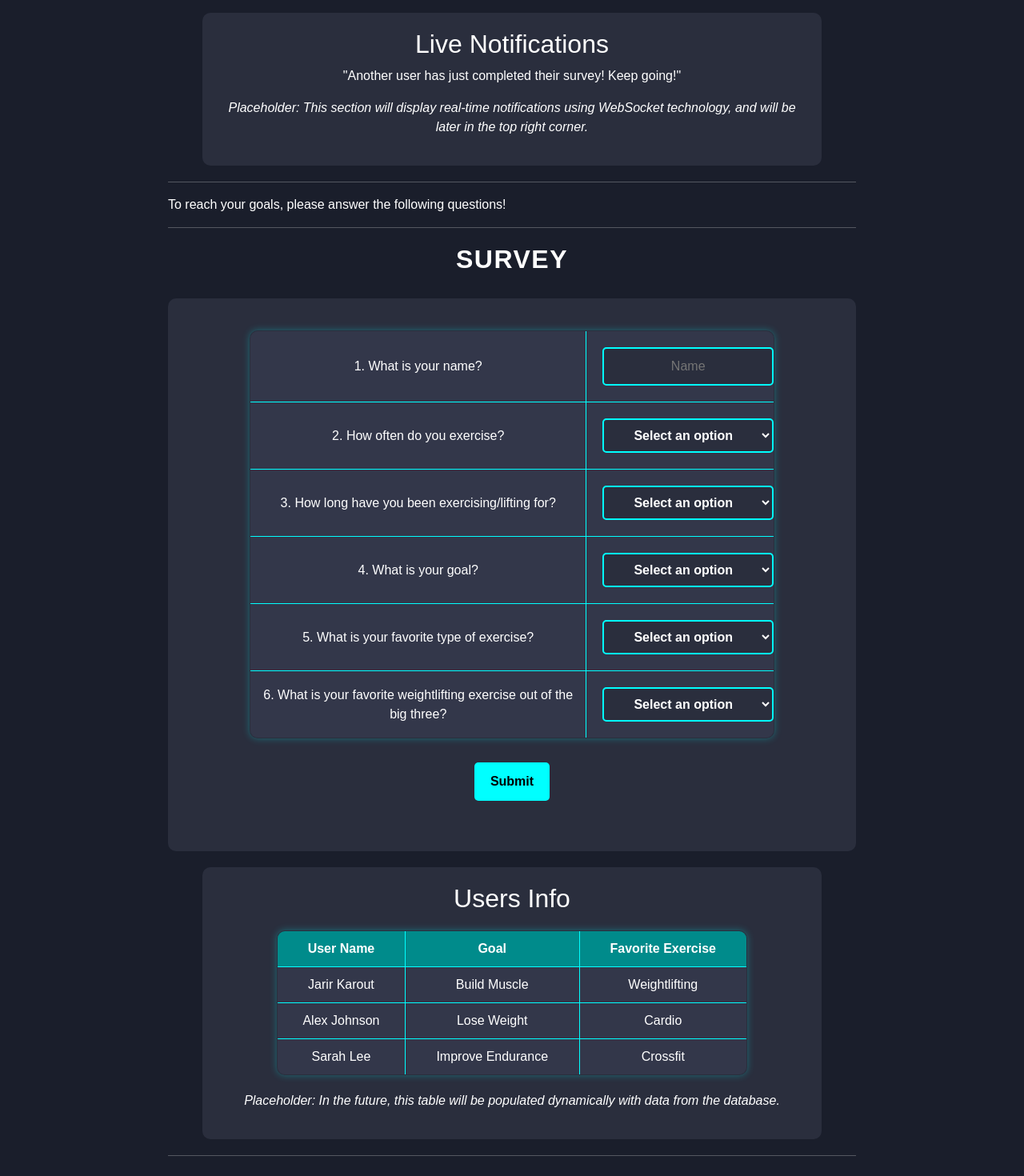
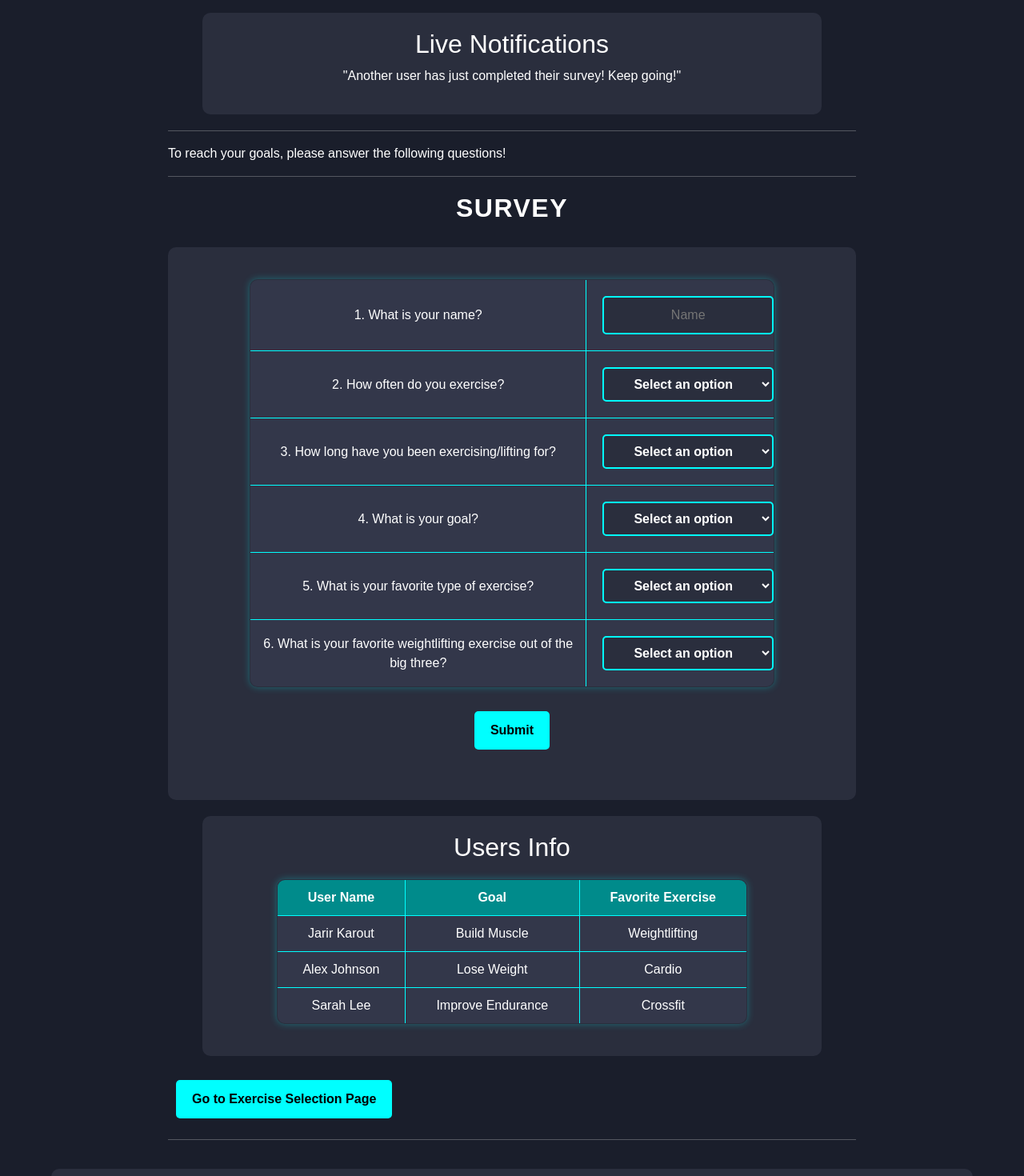
Before and after one commit to jkarout/Startup, a React (Vite) app: page /survey in a window 1280 px wide. Shown: the part 520-1990 px from the top of the page at 80% size. Built offline with nearby package versions, Linux system fonts and the light colour scheme.

Commit message:
update the survey table so it updates in real time and finalized the survey

```diff
--- a/src/survey/survey.jsx
+++ b/src/survey/survey.jsx
@@ -1,7 +1,12 @@
 import React from 'react';
-import styles from './survey.module.css'; // Ensure this CSS file is linked
+import { useNavigate } from 'react-router-dom';
+import { useSurveyForm } from './surveyLogic';
+import styles from './survey.module.css';
 
 export function Survey() {
+  const { formData, handleChange, handleSubmit, errorMessage, users } = useSurveyForm();
+  const navigate = useNavigate();
+
   return (
     <div className={styles.body}>
       <main>
@@ -16,11 +21,6 @@ export function Survey() {
           <p id="websocket-message">
             "Another user has just completed their survey! Keep going!"
           </p>
-          <p>
-            <em>
-              Placeholder: This section will display real-time notifications using WebSocket technology, and will be later in the top right corner.
-            </em>
-          </p>
         </section>
 
         <hr />
@@ -28,19 +28,27 @@ export function Survey() {
         <hr />
 
         <h1>Survey</h1>
-        <form method="get" action="/results">
+
+
+        <form onSubmit={handleSubmit}>
           <table border="1" cellSpacing="0" cellPadding="10">
-            {/* Question 1 */}
             <tr>
               <td>1. What is your name?</td>
-              <td><input type="text" name="username" placeholder="Name" /></td>
+              <td>
+                <input
+                  type="text"
+                  name="username"
+                  placeholder="Name"
+                  value={formData.username}
+                  onChange={handleChange}
+                />
+              </td>
             </tr>
 
-            {/* Question 2 */}
             <tr>
               <td>2. How often do you exercise?</td>
               <td>
-                <select name="ExerciseFrequency">
+                <select name="ExerciseFrequency" value={formData.ExerciseFrequency} onChange={handleChange}>
                   <option value="Default">Select an option</option>
                   <option value="Everyday">Everyday</option>
                   <option value="4-5 times a week">4-5 times a week</option>
@@ -51,11 +59,10 @@ export function Survey() {
               </td>
             </tr>
 
-            {/* Question 3 */}
             <tr>
               <td>3. How long have you been exercising/lifting for?</td>
               <td>
-                <select name="Howlong">
+                <select name="Howlong" value={formData.Howlong} onChange={handleChange}>
                   <option value="Default">Select an option</option>
                   <option value="1-2 years">1-2 years</option>
                   <option value="3-4 years">3-4 years</option>
@@ -68,11 +75,10 @@ export function Survey() {
               </td>
             </tr>
 
-            {/* Question 4 */}
             <tr>
               <td>4. What is your goal?</td>
               <td>
-                <select name="Goal">
+                <select name="Goal" value={formData.Goal} onChange={handleChange}>
                   <option value="Default">Select an option</option>
                   <option value="Lose weight">Lose weight</option>
                   <option value="Gain muscle">Gain muscle</option>
@@ -83,11 +89,10 @@ export function Survey() {
               </td>
             </tr>
 
-            {/* Question 5 */}
             <tr>
               <td>5. What is your favorite type of exercise?</td>
               <td>
-                <select name="FavoriteExercise">
+                <select name="FavoriteExercise" value={formData.FavoriteExercise} onChange={handleChange}>
                   <option value="Default">Select an option</option>
                   <option value="Cardio">Cardio</option>
                   <option value="Weightlifting">Weightlifting</option>
@@ -98,11 +103,10 @@ export function Survey() {
               </td>
             </tr>
 
-            {/* Question 6 */}
             <tr>
               <td>6. What is your favorite weightlifting exercise out of the big three?</td>
               <td>
-                <select name="FavoriteBigThree">
+                <select name="FavoriteBigThree" value={formData.FavoriteBigThree} onChange={handleChange}>
                   <option value="Default">Select an option</option>
                   <option value="Squat">Squat</option>
                   <option value="Bench Press">Bench Press</option>
@@ -113,41 +117,43 @@ export function Survey() {
             </tr>
           </table>
 
-          {/* Submit Button */}
           <div className={styles.submitContainer}>
             <button type="submit">Submit</button>
           </div>
+
+          {errorMessage && <p className={styles.errorMessage}>{errorMessage}</p>}
+
           <hr />
         </form>
 
+        {/* Users Info Table (Dynamic) */}
         <section>
           <h2>Users Info</h2>
           <table border="1" cellSpacing="0" cellPadding="5">
+            <thead>
               <tr>
                 <th>User Name</th>
                 <th>Goal</th>
                 <th>Favorite Exercise</th>
               </tr>
-            <tr>
-              <td>Jarir Karout</td>
-              <td>Build Muscle</td>
-              <td>Weightlifting</td>
+            </thead>
+            <tbody>
+              {users.map((user, index) => (
+                <tr key={index}>
+                  <td>{user.username}</td>
+                  <td>{user.Goal}</td>
+                  <td>{user.FavoriteExercise}</td>
                 </tr>
-            <tr>
-              <td>Alex Johnson</td>
-              <td>Lose Weight</td>
-              <td>Cardio</td>
-            </tr>
-            <tr>
-              <td>Sarah Lee</td>
-              <td>Improve Endurance</td>
-              <td>Crossfit</td>
-            </tr>
+              ))}
+            </tbody>
           </table>
-          <p>
-            <em>Placeholder: In the future, this table will be populated dynamically with data from the database.</em>
-          </p>
         </section>
+
+
+        <div className={styles.submitContainer}>
+          <button type="button" onClick={() => navigate('/results')}>Go to Exercise Selection Page</button>
+        </div>
+
         <hr />
       </main>
     </div>
--- /dev/null
+++ b/src/survey/surveyLogic.js
@@ -0,0 +1,74 @@
+// src/survey/SurveyLogic.js
+import { useState } from 'react';
+
+export const useSurveyForm = () => {
+  // ✅ Form State
+  const [formData, setFormData] = useState({
+    username: '',
+    ExerciseFrequency: 'Default',
+    Howlong: 'Default',
+    Goal: 'Default',
+    FavoriteExercise: 'Default',
+    FavoriteBigThree: 'Default'
+  });
+
+  // ✅ Error Message State
+  const [errorMessage, setErrorMessage] = useState('');
+
+  // ✅ Users State (Initial Data)
+  const [users, setUsers] = useState([
+    { username: 'Jarir Karout', Goal: 'Build Muscle', FavoriteExercise: 'Weightlifting' },
+    { username: 'Alex Johnson', Goal: 'Lose Weight', FavoriteExercise: 'Cardio' },
+    { username: 'Sarah Lee', Goal: 'Improve Endurance', FavoriteExercise: 'Crossfit' }
+  ]);
+
+  // ✅ Handle Input Changes
+  const handleChange = (e) => {
+    const { name, value } = e.target;
+    setFormData((prevData) => ({
+      ...prevData,
+      [name]: value
+    }));
+  };
+
+  // ✅ Handle Form Submission
+  const handleSubmit = (e) => {
+    e.preventDefault();
+
+    if (!formData.username ||
+        formData.ExerciseFrequency === 'Default' ||
+        formData.Howlong === 'Default' ||
+        formData.Goal === 'Default' ||
+        formData.FavoriteExercise === 'Default' ||
+        formData.FavoriteBigThree === 'Default') {
+      setErrorMessage('Please fill out all fields before submitting.');
+      return;
+    }
+
+    setErrorMessage('');
+
+    // ✅ Add New User to Users Table
+    setUsers((prevUsers) => [
+      ...prevUsers,
+      {
+        username: formData.username,
+        Goal: formData.Goal,
+        FavoriteExercise: formData.FavoriteExercise
+      }
+    ]);
+
+    // ✅ Clear Form Fields After Submission
+    setFormData({
+      username: '',
+      ExerciseFrequency: 'Default',
+      Howlong: 'Default',
+      Goal: 'Default',
+      FavoriteExercise: 'Default',
+      FavoriteBigThree: 'Default'
+    });
+
+    alert('Form submitted successfully!');
+  };
+
+  return { formData, handleChange, handleSubmit, errorMessage, users };
+};
```
Also changed, not shown: src/results/results.html (deleted, +0 -79 lines). Lines whose indentation alone changed are shown as unchanged.
